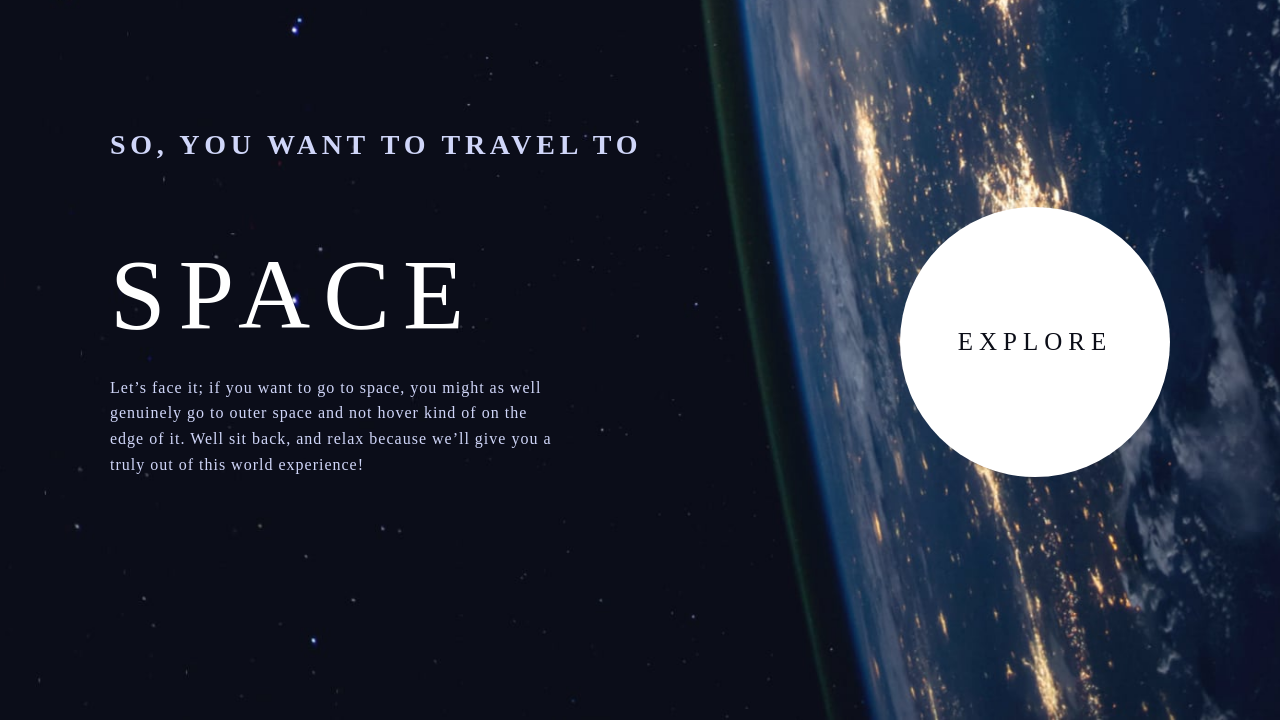
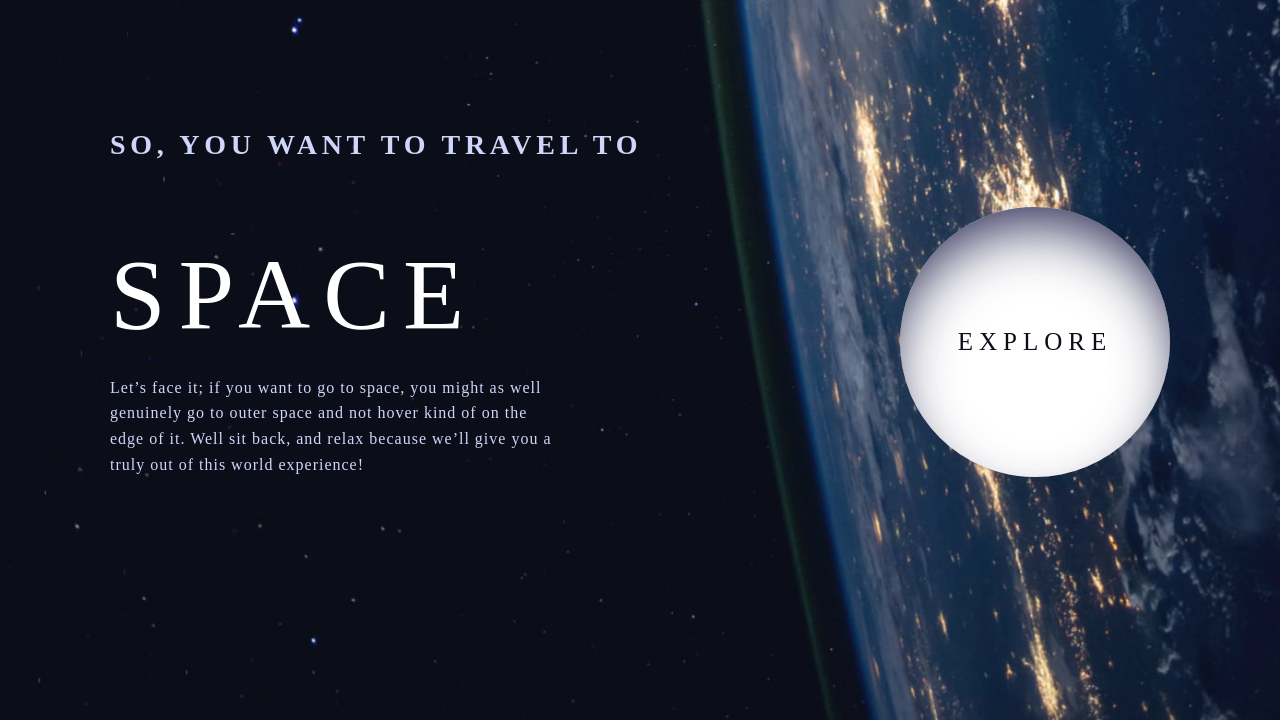
Before and after one commit to sam-th/space-tourism, a plain HTML site: page index.html in a window 1280 px wide. In both pictures the pointer is over the element "EXPLORE". Shown: the part 110-830 px from the top of the page. Drawn offline with Linux system fonts and the light colour scheme.

Commit message:
explore botton hover added

```diff
--- a/assets/css/index.css
+++ b/assets/css/index.css
@@ -48,6 +48,10 @@ body {
     display: flex;
     justify-content: center;
     align-items: center;
+    transition: all .5s;
+}
+.header_main-right:hover {
+    box-shadow: rgba(50, 50, 93, 0.91) 0px 30px 60px -12px inset, rgba(0, 0, 0, 0.3) 0px 18px 36px -18px inset;
 }
 .header_main-right-text{
     color: #0B0D17;
```
